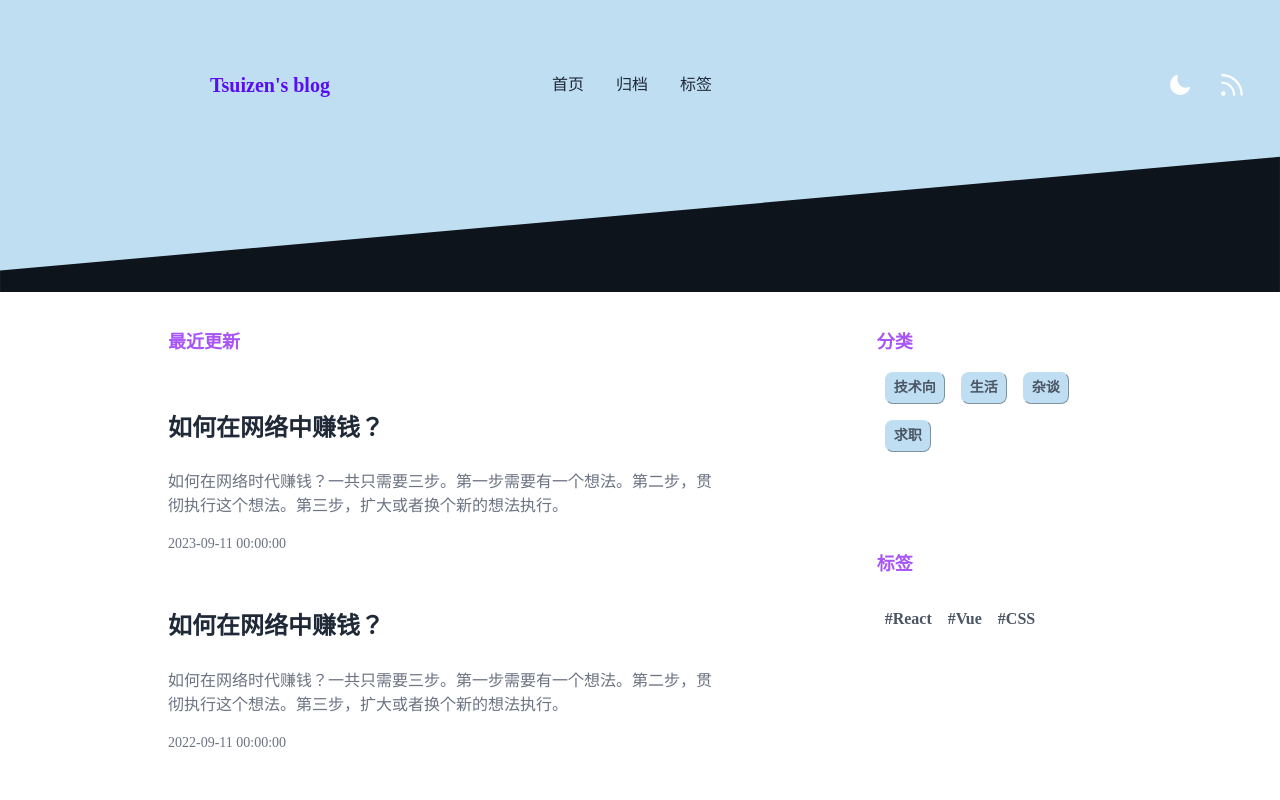
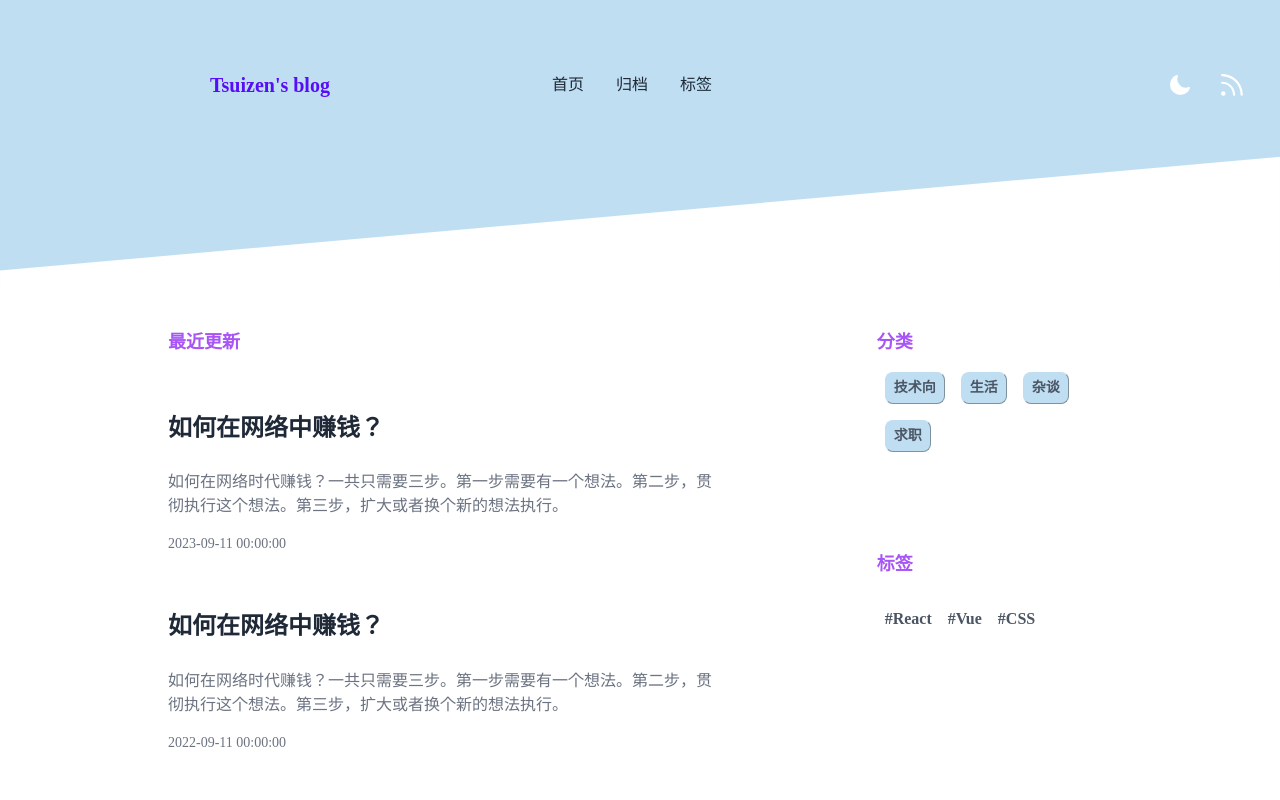
Before and after one commit to Tsuizen/my-blog, a Next.js app: page / in a window 1280 px wide. Shown: the top 800 px of the page. Built offline with nearby package versions, Linux system fonts and the light colour scheme.

Commit message:
fix: 首次进入样式问题

```diff
--- a/layout/Home/index.tsx
+++ b/layout/Home/index.tsx
@@ -30,7 +30,7 @@ const HomeLayout: NextPage<LayoutProps> = ({ children }) => {
             className="w-full"
           >
             <path
-              fill={theme === 'light' ? '#fff' : '#0E141B'}
+              fill={theme === 'dark' ? '#0E141B' : '#fff'}
               d="M0,256L1440,128L1440,320L0,320Z"
             ></path>
           </svg>
```
